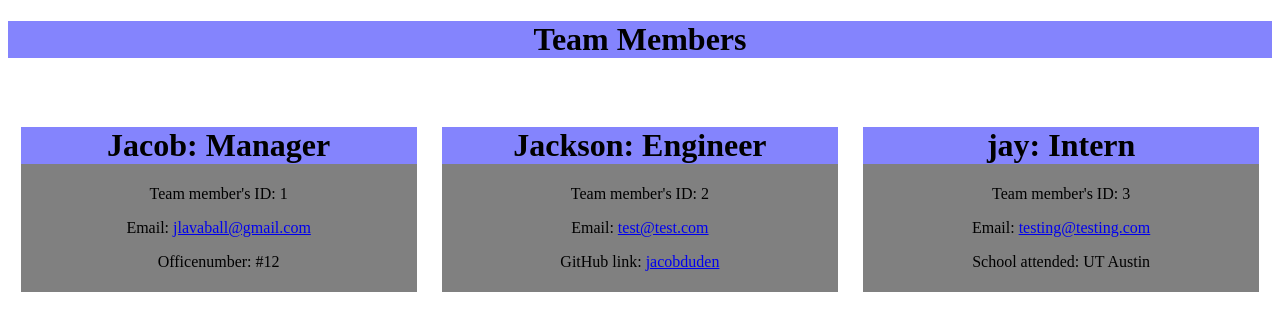
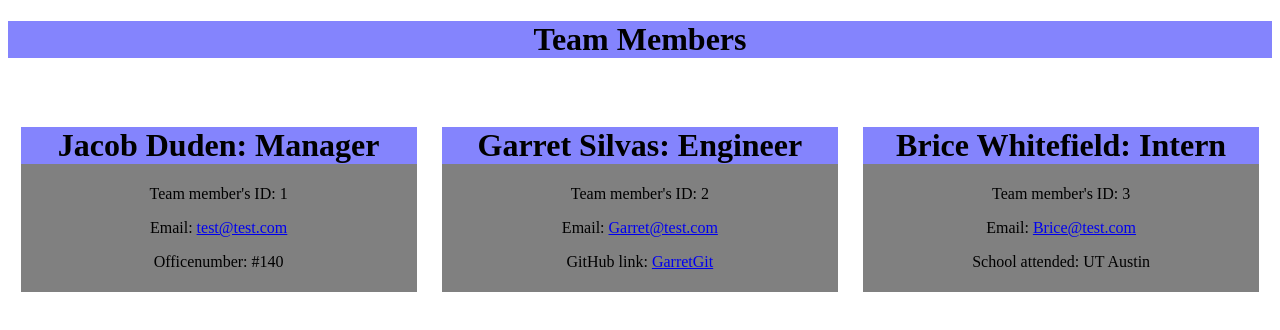
Before and after one commit to jacobduden/team-profile-generator, a website: page generate-html/[object Object].html in a window 1280 px wide. Drawn offline with Linux system fonts and the light colour scheme.

Commit message:
edited readme file

```diff
--- a/generate-html/[object Object].html
+++ b/generate-html/[object Object].html
@@ -20,11 +20,11 @@
         <div class="row">
             <div class="column">
                 <div class="test-card">
-                    <h1>Jacob: Manager</h1>
+                    <h1>Jacob Duden: Manager</h1>
                     <p>Team member's ID: 1</p>
-                    <p>Email: <a href = "mailto: jlavaball@gmail.com">jlavaball@gmail.com</a></p>
+                    <p>Email: <a href = "mailto: test@test.com">test@test.com</a></p>
 
-                        <p>Officenumber: #12</p>
+                        <p>Officenumber: #140</p>
 
                 </div>
             </div>
@@ -38,11 +38,11 @@
         <div class="row">
             <div class="column">
                 <div class="test-card">
-                    <h1>Jackson: Engineer</h1>
+                    <h1>Garret Silvas: Engineer</h1>
                     <p>Team member's ID: 2</p>
-                    <p>Email: <a href = "mailto: test@test.com">test@test.com</a></p>
+                    <p>Email: <a href = "mailto: Garret@test.com">Garret@test.com</a></p>
 
-                        <p>GitHub link: <a href="https://github.com/jacobduden">jacobduden</a></p>
+                        <p>GitHub link: <a href="https://github.com/GarretGit">GarretGit</a></p>
 
                 </div>
             </div>
@@ -56,9 +56,9 @@
         <div class="row">
             <div class="column">
                 <div class="test-card">
-                    <h1>jay: Intern</h1>
+                    <h1>Brice Whitefield: Intern</h1>
                     <p>Team member's ID: 3</p>
-                    <p>Email: <a href = "mailto: testing@testing.com">testing@testing.com</a></p>
+                    <p>Email: <a href = "mailto: Brice@test.com">Brice@test.com</a></p>
 
                         <p>School attended: UT Austin</p>
 
```
Also changed, not shown: README.md.
